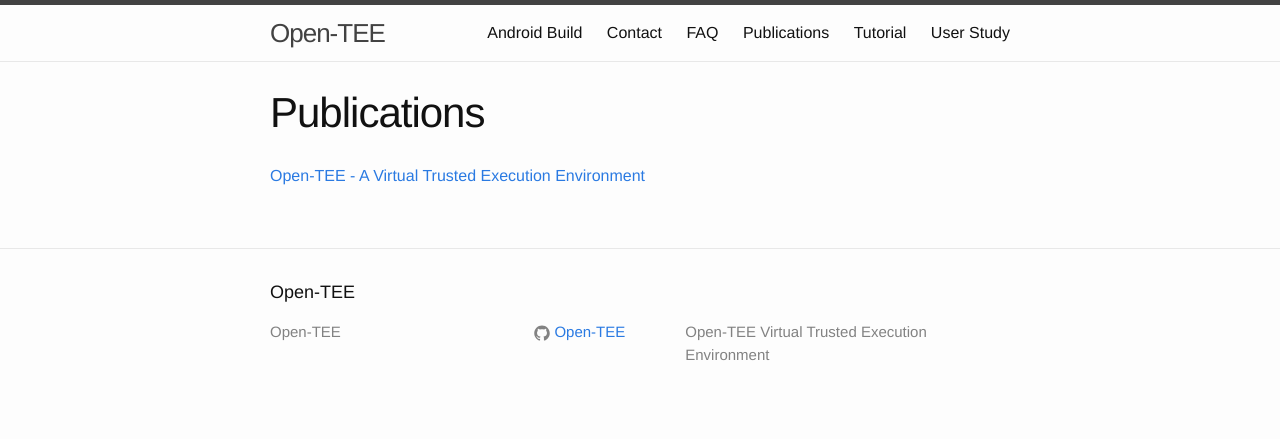
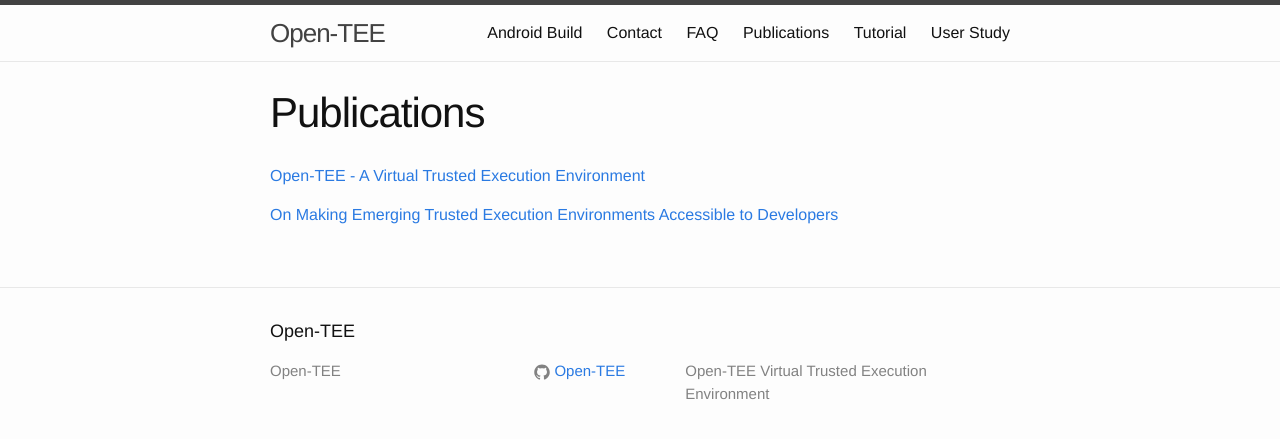
Before and after one commit to Open-TEE/Open-Tee.github.io, a Jekyll site: the page built from publications.md, in a window 1280 px wide. Shown: the top 439 px of the page. Built offline with Jekyll 4.4.1, drawn with Linux system fonts in a browser that asks for light colours.

Commit message:
Add pre-print of TEE challenges paper

```diff
--- a/publications.md
+++ b/publications.md
@@ -5,3 +5,5 @@ permalink: /publications/
 ---
 
 [Open-TEE - A Virtual Trusted Execution Environment](https://github.com/Open-TEE/Open-Tee.github.io/raw/master/documents/open-tee.pdf)
+
+[On Making Emerging Trusted Execution Environments Accessible to Developers](https://github.com/Open-TEE/Open-Tee.github.io/raw/master/documents/new-tee-challenges.pdf)
```
Also changed, not shown: 1 other file.
